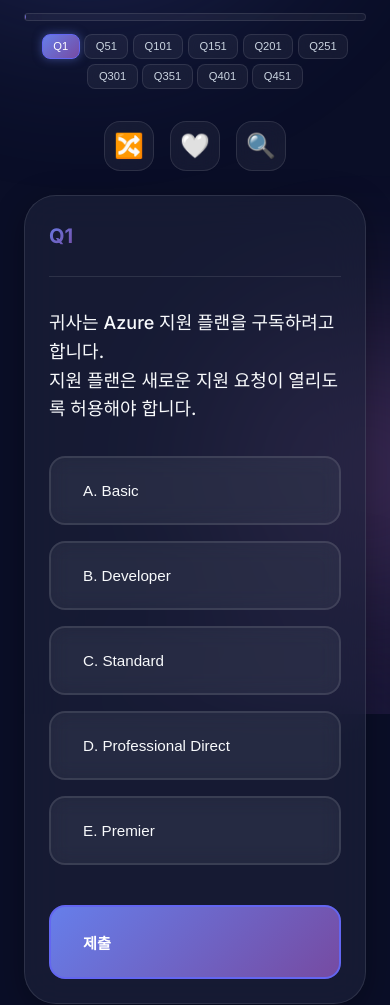
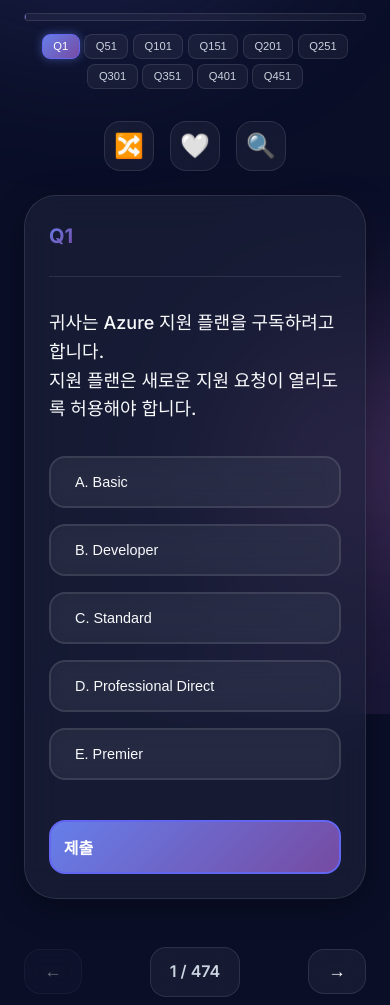
Before and after one commit to chah98h-lang/Quiz-App, a website: page index.html in a window 390 px wide. Shown: the part 130-1135 px from the top of the page. Drawn offline with Linux system fonts and the light colour scheme.

Commit message:
Optimize font sizes for mobile devices

```diff
--- a/style.css
+++ b/style.css
@@ -799,6 +799,20 @@
         gap: 0.3rem;
     }
 
+    .question-text {
+        font-size: 1.05rem; /* Reduced from 1.25rem for mobile */
+    }
+
+    .option-btn {
+        font-size: 0.9rem; /* Reduced for mobile */
+        padding: var(--spacing-sm) var(--spacing-md); /* Reduced padding */
+    }
+
+    .option-btn.submit-btn {
+        font-size: 1rem; /* Specific size for submit button */
+        padding: 0.8rem; /* Slightly reduced padding */
+    }
+
     .jump-btn {
         padding: 0.35rem 0.65rem;
         font-size: 0.7rem;
```
